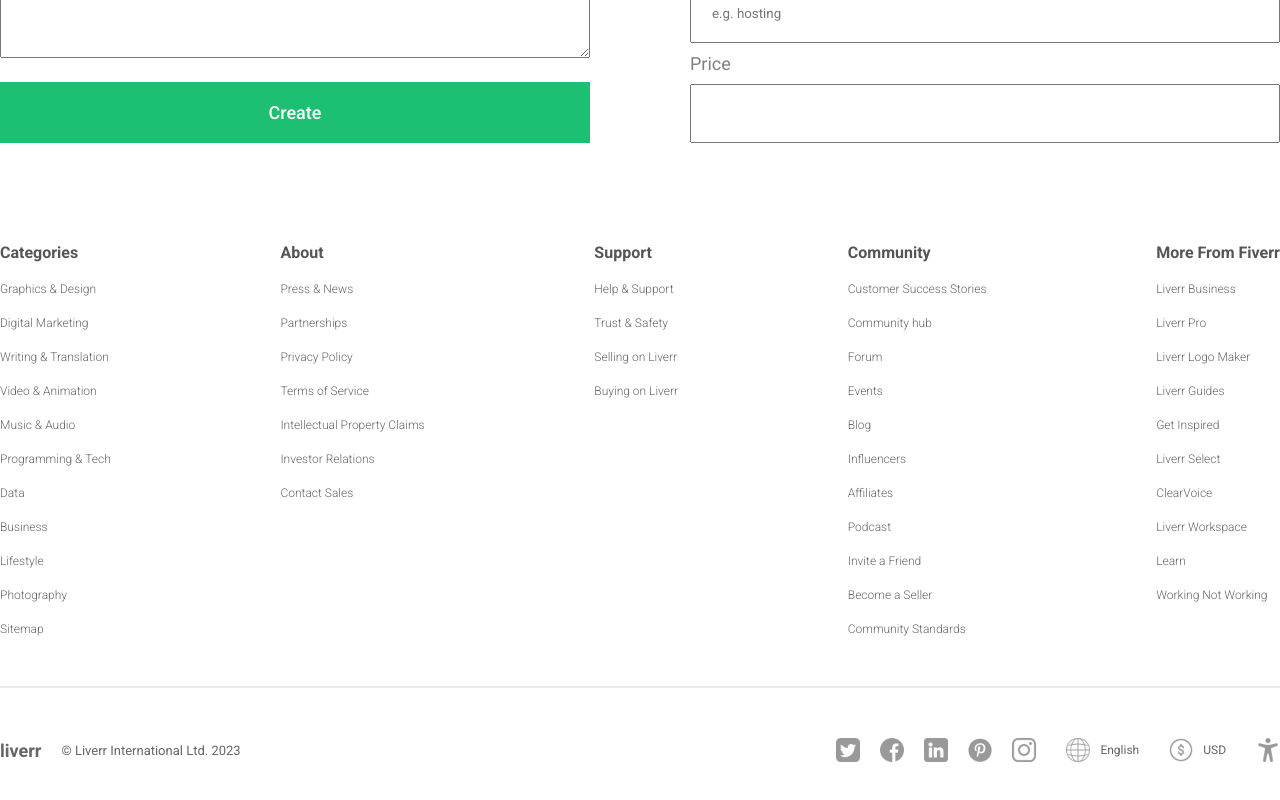
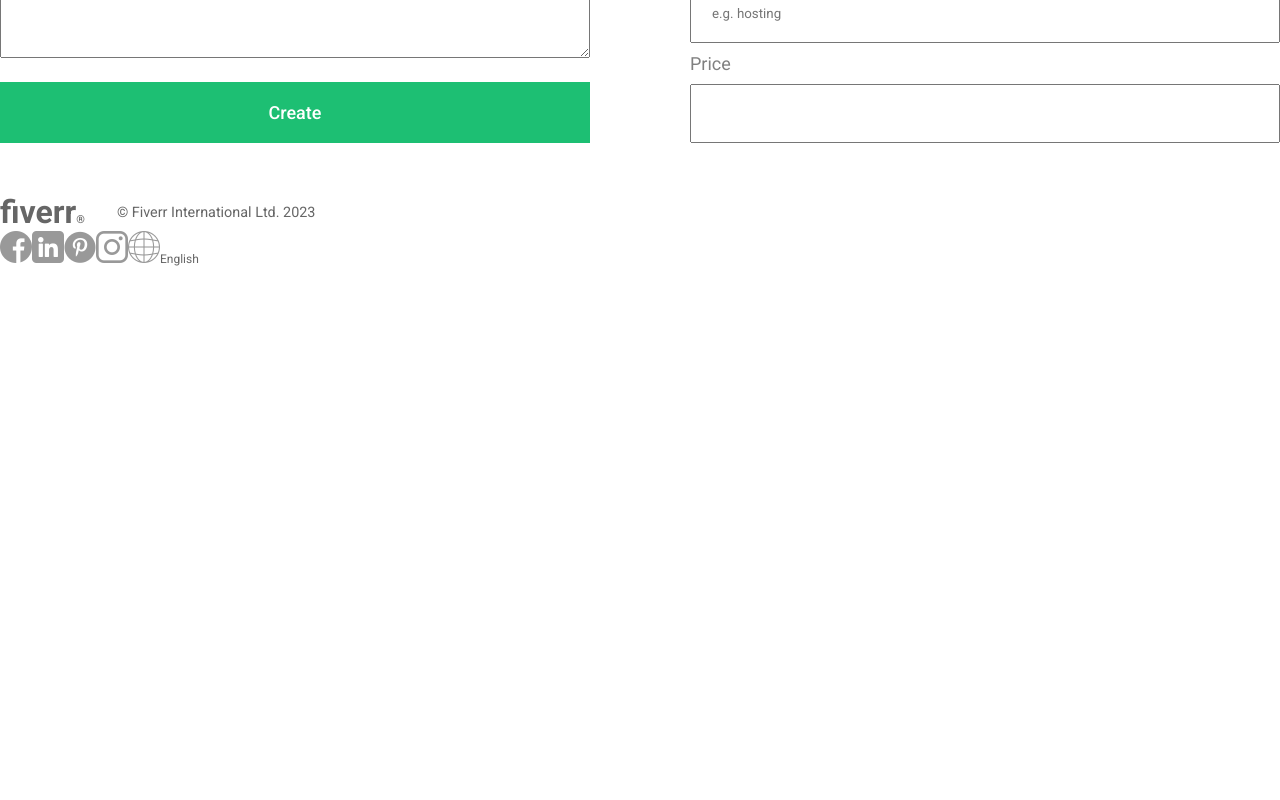
Before and after one commit to De-J/Fiverr_Clone, a React (Vite) app in the folder client/: page /add in a window 1280 px wide. Shown: the part 1030-1830 px from the top of the page. After the commit the page ends 1296 px from the top, so only its background shows below. Built offline with nearby package versions, Linux system fonts and the light colour scheme.

Commit message:
refactor: use mapping to remove code duplication

```diff
--- a/client/src/components/footer/Footer.jsx
+++ b/client/src/components/footer/Footer.jsx
@@ -1,96 +1,39 @@
-import React from "react";
 import "./Footer.scss";
 
+const icons = [
+  "/img/facebook.png",
+  "/img/linkedin.png",
+  "/img/pinterest.png",
+  "/img/instagram.png"
+]
+
 function Footer() {
+
   return (
     <div className="footer">
-      <div className="container">
-        <div className="top">
-          <div className="item">
-            <h2>Categories</h2>
-            <span>Graphics & Design</span>
-            <span>Digital Marketing</span>
-            <span>Writing & Translation</span>
-            <span>Video & Animation</span>
-            <span>Music & Audio</span>
-            <span>Programming & Tech</span>
-            <span>Data</span>
-            <span>Business</span>
-            <span>Lifestyle</span>
-            <span>Photography</span>
-            <span>Sitemap</span>
+      <ul className="left">
+        <li>
+          <div className="logo">
+            fiverr<span className="rights-reserved">&#174;</span>
           </div>
-          <div className="item">
-            <h2>About</h2>
-            <span>Press & News</span>
-            <span>Partnerships</span>
-            <span>Privacy Policy</span>
-            <span>Terms of Service</span>
-            <span>Intellectual Property Claims</span>
-            <span>Investor Relations</span>
-            <span>Contact Sales</span>
-          </div>
-          <div className="item">
-            <h2>Support</h2>
-            <span>Help & Support</span>
-            <span>Trust & Safety</span>
-            <span>Selling on Liverr</span>
-            <span>Buying on Liverr</span>
-          </div>
-          <div className="item">
-            <h2>Community</h2>
-            <span>Customer Success Stories</span>
-            <span>Community hub</span>
-            <span>Forum</span>
-            <span>Events</span>
-            <span>Blog</span>
-            <span>Influencers</span>
-            <span>Affiliates</span>
-            <span>Podcast</span>
-            <span>Invite a Friend</span>
-            <span>Become a Seller</span>
-            <span>Community Standards</span>
-          </div>
-          <div className="item">
-            <h2>More From Fiverr</h2>
-            <span>Liverr Business</span>
-            <span>Liverr Pro</span>
-            <span>Liverr Logo Maker</span>
-            <span>Liverr Guides</span>
-            <span>Get Inspired</span>
-            <span>Liverr Select</span>
-            <span>ClearVoice</span>
-            <span>Liverr Workspace</span>
-            <span>Learn</span>
-            <span>Working Not Working</span>
-          </div>
-        </div>
-        <hr />
-        <div className="bottom">
-          <div className="left">
-            <h2>liverr</h2>
-            <span>© Liverr International Ltd. 2023</span>
-          </div>
-          <div className="right">
-            <div className="social">
-              <img src="/img/twitter.png" alt="" />
-              <img src="/img/facebook.png" alt="" />
-              <img src="/img/linkedin.png" alt="" />
-              <img src="/img/pinterest.png" alt="" />
-              <img src="/img/instagram.png" alt="" />
-            </div>
-            <div className="link">
-              <img src="/img/language.png" alt="" />
-              <span>English</span>
-            </div>
-            <div className="link">
-              <img src="/img/coin.png" alt="" />
-              <span>USD</span>
-            </div>
-            <img src="/img/accessibility.png" alt="" />
-          </div>
-        </div>
-      </div>
+        </li>
+        <li className="copyright">© Fiverr International Ltd. 2023</li>
+      </ul>
+
+      <ul className="right">
+        {icons.map(icon =>
+          <li>
+            <img
+              src={icon}
+              alt={icon.slice(5).slice(-1 * icon.length, -4) + " icon"} />
+          </li>)}
+
+        <li className="link">
+          <img src="/img/language.png" alt="" />
+          <span>English</span>
+        </li>
+      </ul>
+
     </div>
   );
 }
--- a/client/src/components/footer/Footer.scss
+++ b/client/src/components/footer/Footer.scss
@@ -1,71 +1,19 @@
 .footer {
-  display: flex;
-  justify-content: center;
   color: #666;
-  margin: 50px 0px;
 
-  img {
-    width: 24px;
-    height: 24px;
-  }
+  ul {
+    list-style-type: none;
+    display: flex;
+    align-items: center;
 
-  .container {
-    width: 100%;
-    .top {
-      display: flex;
-      justify-content: space-between;
-      .item {
-        display: flex;
-        flex-direction: column;
-        gap: 20px;
-        h2 {
-          font-size: 16px;
-          color: #555;
-        }
-        span {
-          font-weight: 300;
-        }
-      }
+    .rights-reserved {
+      font-size: 11px;
     }
 
-    hr {
-      margin: 50px 0px;
-      height: 0;
-      border: 1px solid #ebe9e9;
-    }
-    .bottom {
-      display: flex;
-      align-items: center;
-      justify-content: space-between;
-
-      .left {
-        width: max-content;
-        display: flex;
-        align-items: center;
-        gap: 20px;
-
-        span {
-          font-size: 13px;
-          white-space: nowrap;
-        }
-      }
-      .right {
-        width: max-content;
-        display: flex;
-        align-items: center;
-        gap: 30px;
-
-        .social {
-          display: flex;
-          gap: 20px;
-        }
-
-        .link {
-          display: flex;
-          align-items: center;
-          gap: 10px;
-        }
-      }
+    .copyright {
+      /* font problems -- look into this later */
+      margin-left: 2rem;
+      font-size: 1.2em;
     }
   }
 }
--- a/client/src/components/logo/Logo.jsx
+++ b/client/src/components/logo/Logo.jsx
@@ -5,7 +5,7 @@
     return (
         <div className="logo">
             <Link to="/">
-                <span>liverr</span>
+                <span>fiverr</span>
                 <span className="dot">.</span>
             </Link>
         </div>
--- a/client/src/components/navbar/Navbar.scss
+++ b/client/src/components/navbar/Navbar.scss
@@ -120,8 +120,3 @@
         margin: 0 10px;
     }
 }
-
-.links div {
-    margin-right: 150px;
-
-}
--- /dev/null
+++ b/client/src/components/sellingProposition/sellingProposition.scss
@@ -0,0 +1,3 @@
+.selling-proposition {
+    font-size: 2rem;
+}
```
Also changed, not shown: client/src/components/categories/Categories.jsx (added, +63 -0 lines), client/src/components/categories/categories.scss (added, +41 -0 lines), client/src/components/fiverr-business/Business.jsx (added, +43 -0 lines), client/src/components/fiverr-business/business.scss (added, +10 -0 lines), client/src/components/sellingProposition/SellingProposition.jsx (added, +41 -0 lines).
